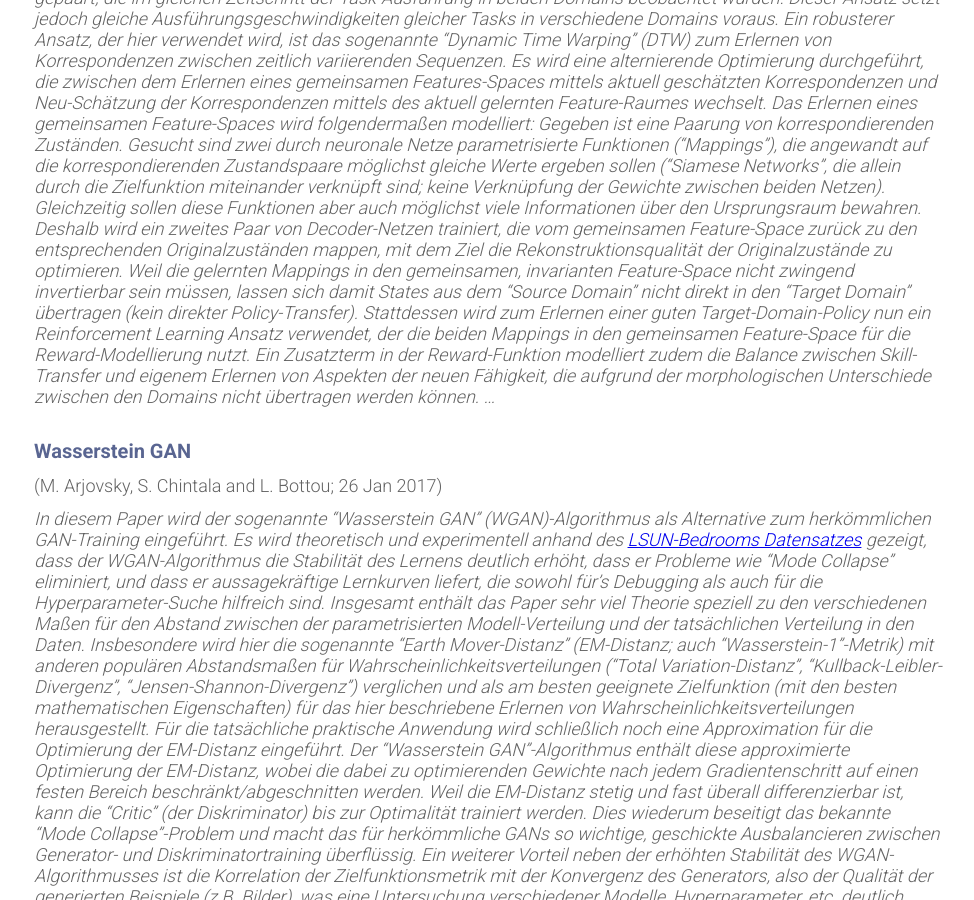
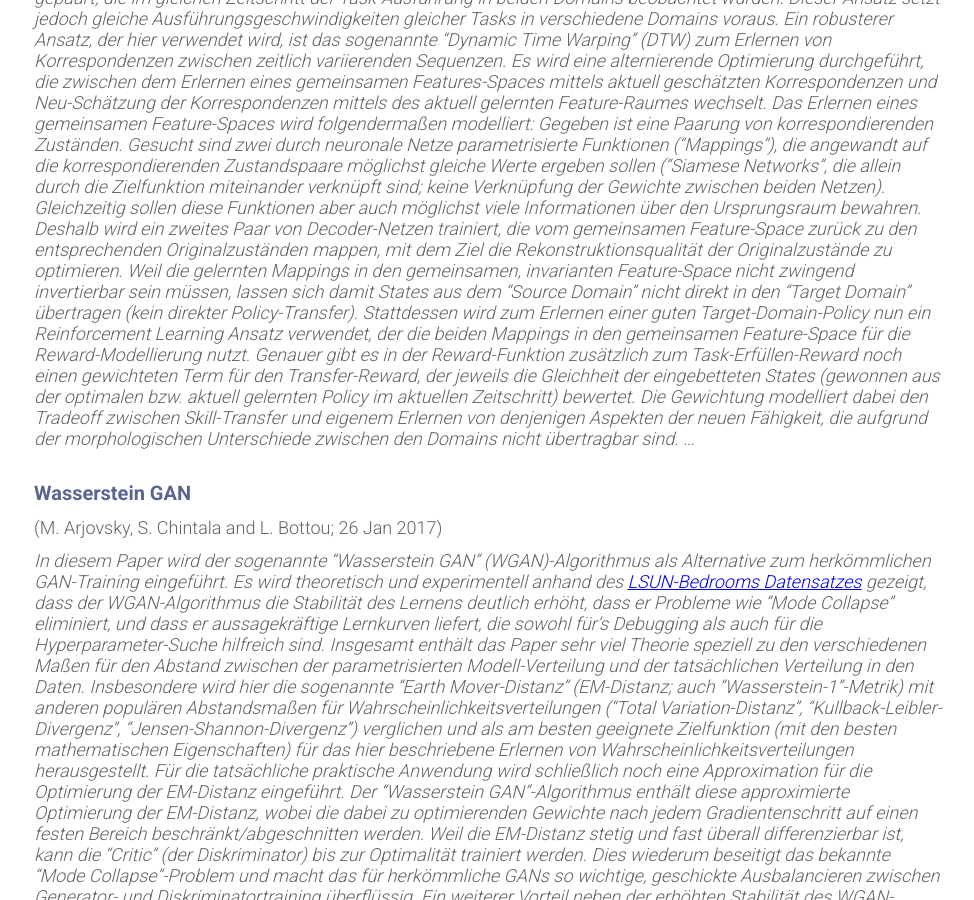
Before and after one commit to Xamla/xamla.github.io, a Jekyll site: the page built from paper-library.md, in a window 1280 px wide and 900 px high, scrolled down 868 px. Shown: the whole window, without its empty margins (196-1170 px from the left). Built offline with Jekyll 4.4.1, drawn with Linux system fonts in a browser that asks for light colours; formulas are drawn with MathJax 3.

Commit message:
Update paper-library.md

```diff
--- a/paper-library.md
+++ b/paper-library.md
@@ -22,7 +22,7 @@ Für das Mapping der Zustandsräume ("State Spaces") der Agenten in einen invari
 *Bereits erworbene, ähnliche Fähigkeiten ("Proxy Skills") werden genutzt, um zu lernen, welche Paare von Agenten-spezifischen Zuständen zwischen beiden Räumen korrespondieren. Ein sehr einfacher Ansatz hierfür ist ein zeitlich-basiertes Zusammenführen der States, d.h. es werden Zustände gepaart, die im gleichen Zeitschritt der Task-Ausführung in beiden Domains beobachtet wurden. Dieser Ansatz setzt jedoch gleiche Ausführungsgeschwindigkeiten gleicher Tasks in verschiedene Domains voraus. Ein robusterer Ansatz, der hier verwendet wird, ist das sogenannte "Dynamic Time Warping" (DTW) zum Erlernen von Korrespondenzen zwischen zeitlich variierenden Sequenzen. Es wird eine alternierende Optimierung durchgeführt, die zwischen dem Erlernen eines gemeinsamen Features-Spaces mittels aktuell geschätzten Korrespondenzen und Neu-Schätzung der Korrespondenzen mittels des aktuell gelernten Feature-Raumes wechselt.*
 *Das Erlernen eines gemeinsamen Feature-Spaces wird folgendermaßen modelliert: Gegeben ist eine Paarung von korrespondierenden Zuständen. Gesucht sind zwei durch neuronale Netze parametrisierte Funktionen ("Mappings"), die angewandt auf die korrespondierenden Zustandspaare möglichst gleiche Werte ergeben sollen ("Siamese Networks", die allein durch die Zielfunktion miteinander verknüpft sind; keine Verknüpfung der Gewichte zwischen beiden Netzen). Gleichzeitig sollen diese Funktionen aber auch möglichst viele Informationen über den Ursprungsraum bewahren. Deshalb wird ein zweites Paar von Decoder-Netzen trainiert, die vom gemeinsamen Feature-Space zurück zu den entsprechenden Originalzuständen mappen, mit dem Ziel die Rekonstruktionsqualität der Originalzustände zu optimieren.*
 *Weil die gelernten Mappings in den gemeinsamen, invarianten Feature-Space nicht zwingend invertierbar sein müssen, lassen sich damit States aus dem "Source Domain" nicht direkt in den "Target Domain" übertragen (kein direkter Policy-Transfer).
-Stattdessen wird zum Erlernen einer guten Target-Domain-Policy nun ein Reinforcement Learning Ansatz verwendet, der die beiden Mappings in den gemeinsamen Feature-Space für die Reward-Modellierung nutzt. Ein Zusatzterm in der Reward-Funktion modelliert zudem die Balance zwischen Skill-Transfer und eigenem Erlernen von Aspekten der neuen Fähigkeit, die aufgrund der morphologischen Unterschiede zwischen den Domains nicht übertragen werden können.*
+Stattdessen wird zum Erlernen einer guten Target-Domain-Policy nun ein Reinforcement Learning Ansatz verwendet, der die beiden Mappings in den gemeinsamen Feature-Space für die Reward-Modellierung nutzt. Genauer gibt es in der Reward-Funktion zusätzlich zum Task-Erfüllen-Reward noch einen gewichteten Term für den Transfer-Reward, der jeweils die Gleichheit der eingebetteten States (gewonnen aus der optimalen bzw. aktuell gelernten Policy im aktuellen Zeitschritt) bewertet. Die Gewichtung modelliert dabei den Tradeoff zwischen Skill-Transfer und eigenem Erlernen von denjenigen Aspekten der neuen Fähigkeit, die aufgrund der morphologischen Unterschiede zwischen den Domains nicht übertragbar sind.*
 *...*
 
 #### <a name="Wasserstein GAN"></a>[Wasserstein GAN](https://arxiv.org/abs/1701.07875)
```
